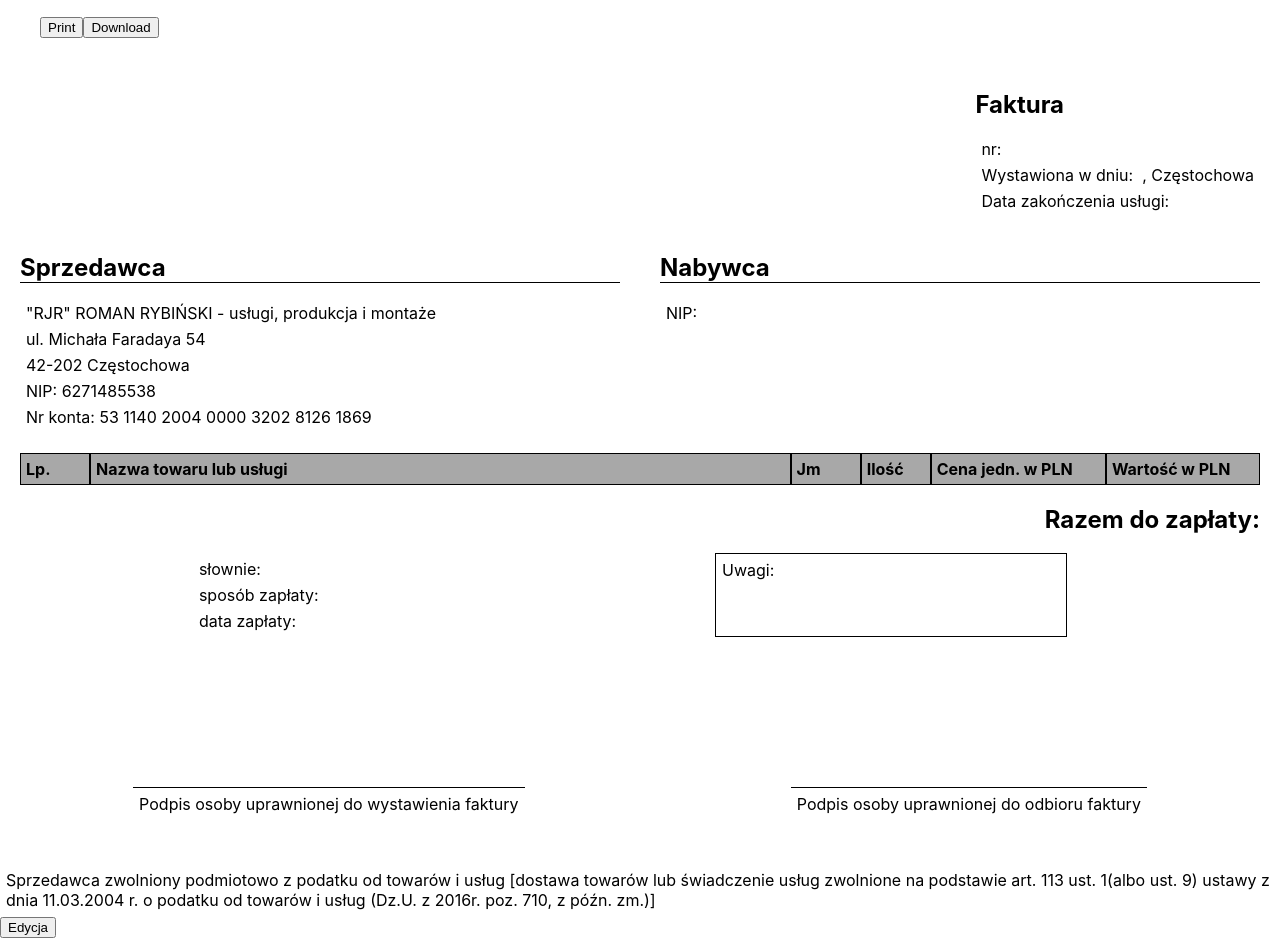
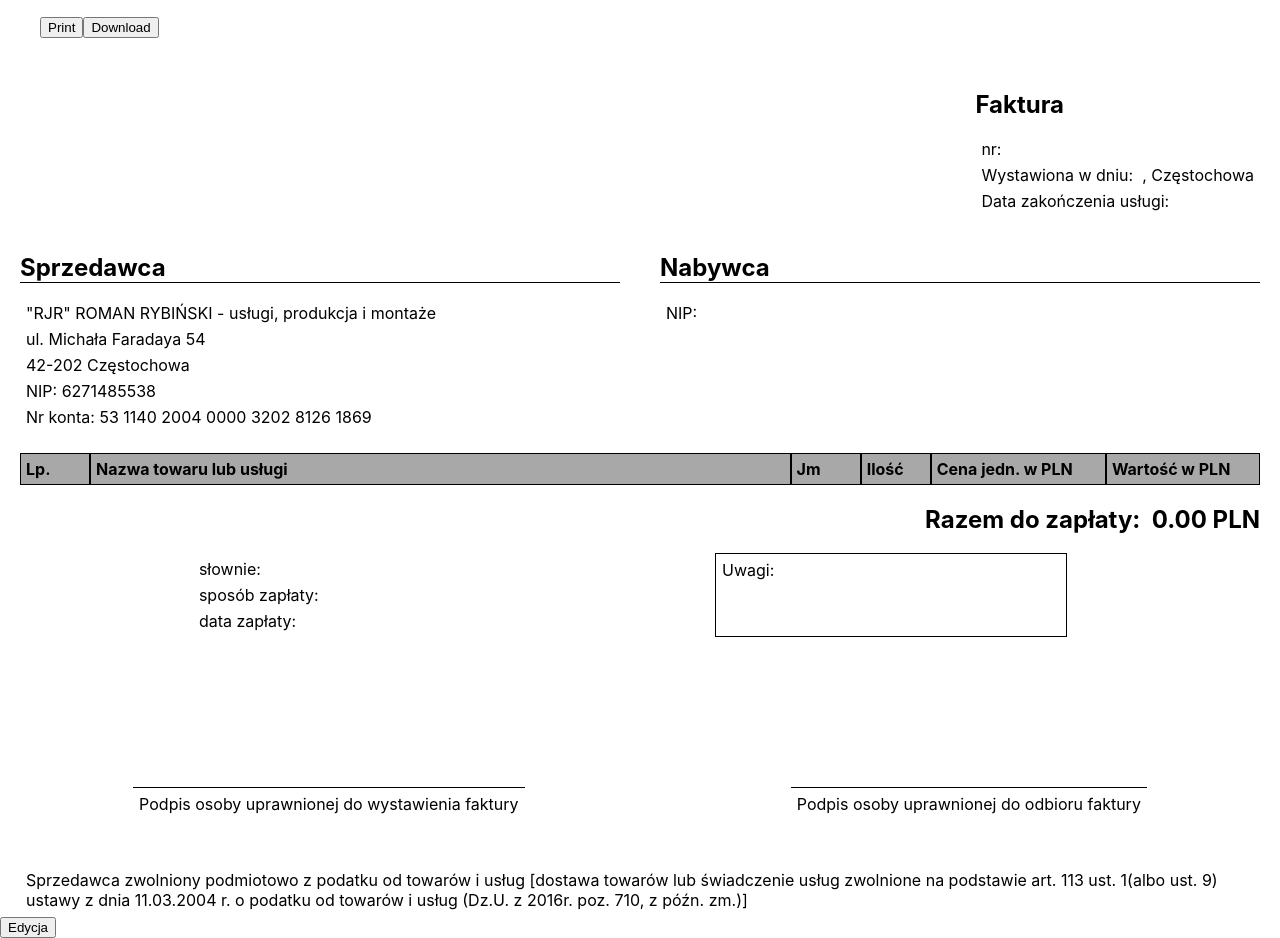
Before and after one commit to aleksandra-rybinska/invoice-generator, a React (Create React App) app: page / in a window 1280 px wide. Both pictures are taken after a click on the button "Podgląd". Built offline with nearby package versions, Linux system fonts and the light colour scheme.

Commit message:
total price

```diff
--- a/src/App.js
+++ b/src/App.js
@@ -31,7 +31,7 @@ function App() {
                         <Notes />
                     </div>
                     <Sing />
-                    <p>
+                    <p className='annotation'>
                         Sprzedawca zwolniony podmiotowo z podatku od towarów i
                         usług [dostawa towarów lub świadczenie usług zwolnione
                         na podstawie art. 113 ust. 1(albo ust. 9) ustawy z dnia
--- a/src/components/PositionsTable.js
+++ b/src/components/PositionsTable.js
@@ -2,6 +2,9 @@ import { useInvoice } from '../AppContext';
 
 const PositionsTable = () => {
     const { positionsList } = useInvoice();
+    const totalAmount = positionsList
+        .reduce((acc, item) => acc + item.price * item.quantity, 0)
+        .toFixed(2);
 
     return (
         <section className='grid'>
@@ -39,7 +42,11 @@ const PositionsTable = () => {
                 );
             })}
             <div className='total'>
-                <h2>Razem do zapłaty:{}</h2>
+                <h2>
+                    Razem do zapłaty:&nbsp;&nbsp;
+                    {totalAmount}
+                    &nbsp;PLN
+                </h2>
             </div>
         </section>
     );
--- a/src/styles.css
+++ b/src/styles.css
@@ -8,6 +8,10 @@ body ul {
 
 body p {
   margin: 6px;
+}
+
+body p.annotation {
+  padding-left: 20px;
 }
 
 .nav {
--- a/src/styles.scss
+++ b/src/styles.scss
@@ -78,3 +78,6 @@ body {
         border-top: 1px solid black;
     }
 }
+&.annotation {
+    padding-left: 14px;
+}
```
Also changed, not shown: 1 other file (tests, documents, lock files or other folders).
